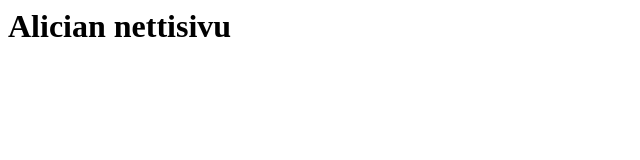
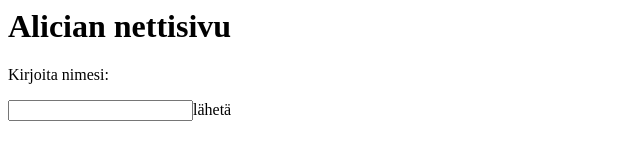
Before and after one commit to harmalaa1008/harmalaa1008.github.io, a plain HTML site: page index.html in a window 1280 px wide. Shown: the whole page, without its empty margins (0-640 px from the left). Drawn offline with Linux system fonts and the light colour scheme.

Commit message:
Update index.html

```diff
--- a/index.html
+++ b/index.html
@@ -1 +1,5 @@
 <h1>Alician nettisivu</h1>
+
+<p>Kirjoita nimesi:</p>
+<input type="text" name =jotain
+  <button>lähetä </button>
```
